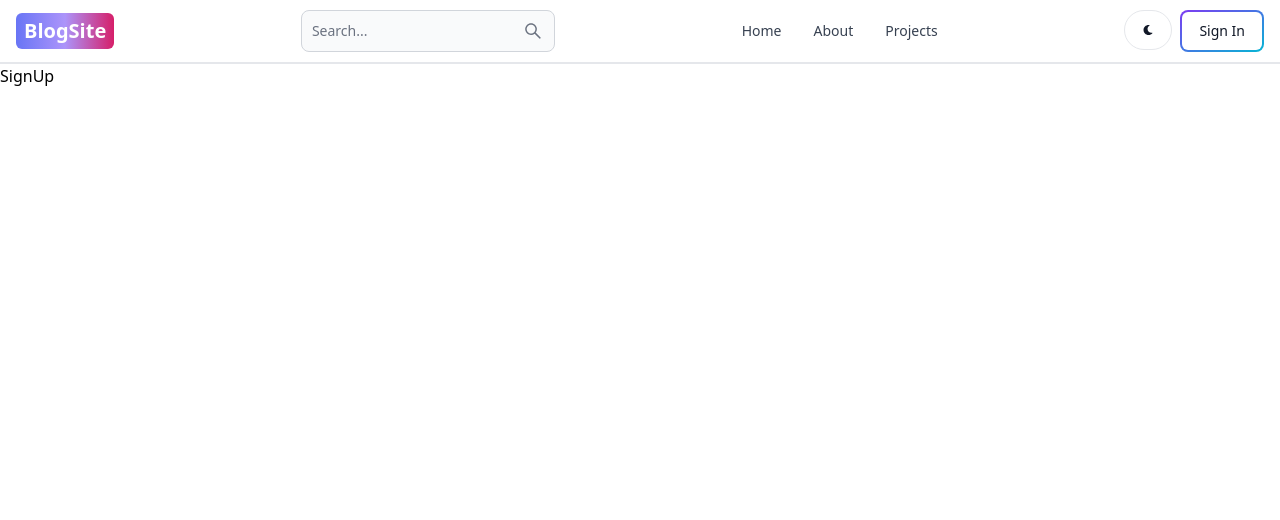
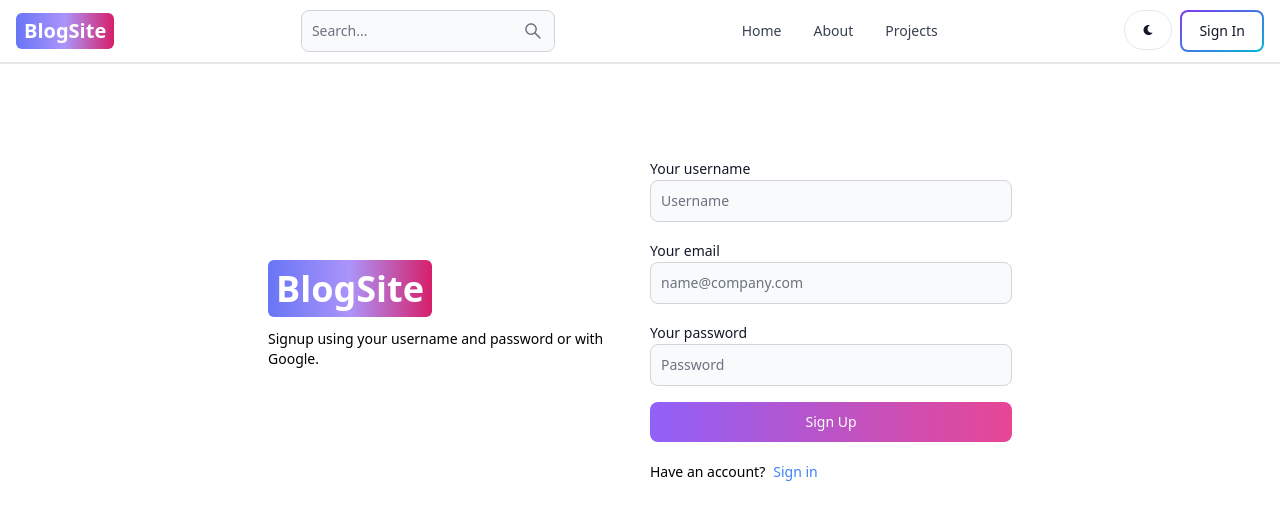
Before and after one commit to masterz3rr/blog-site, a React app in the folder client/: page /sign-up in a window 1280 px wide. Shown: the top 520 px of the page. Built offline with nearby package versions, Linux system fonts and the light colour scheme; the HTML template or start-up script is replaced by a standard one.

Commit message:
create signup page ui

```diff
--- a/client/src/pages/SignUp.jsx
+++ b/client/src/pages/SignUp.jsx
@@ -1,7 +1,41 @@
+import { Button, Label, TextInput } from 'flowbite-react'
 import React from 'react'
+import { Link } from 'react-router-dom'
 
 export default function SignUp() {
-  return (
-    <div>SignUp</div>
-  )
+    return (
+        <div className='min-h-screen mt-20'>
+            <div className="flex p-3 max-w-3xl mx-auto flex-col md:flex-row md:items-center gap-5">
+                <div className="flex-1">
+                    <Link to='/' className='text-4xl font-bold text-white px-2 py-1 bg-gradient-to-r from-indigo-500 via-purple-400 to-pink-600 rounded-md'>
+                        <span>BlogSite</span>
+                    </Link>
+                    <p className='text-sm mt-5'>
+                        Signup using your username and password or with Google.
+                    </p>
+                </div>
+                <div className="flex-1">
+                    <form action="" className='flex flex-col gap-4'>
+                        <div>
+                            <Label value='Your username'/>
+                            <TextInput type='text' placeholder='Username' id='username'/>
+                        </div>
+                        <div>
+                            <Label value='Your email'/>
+                            <TextInput type='email' placeholder='name@company.com' id='email'/>
+                        </div>
+                        <div>
+                            <Label value='Your password'/>
+                            <TextInput type='password' placeholder='Password' id='password'/>
+                        </div>
+                        <Button gradientDuoTone='purpleToPink' type='submit'> Sign Up </Button>
+                    </form>
+                    <div className='flex gap-2 text-sm mt-5'>
+                        <span>Have an account?</span>
+                        <Link to='/sign-in' className='text-blue-500'>Sign in</Link>
+                    </div>
+                </div>
+            </div>
+        </div>
+    )
 }
```
